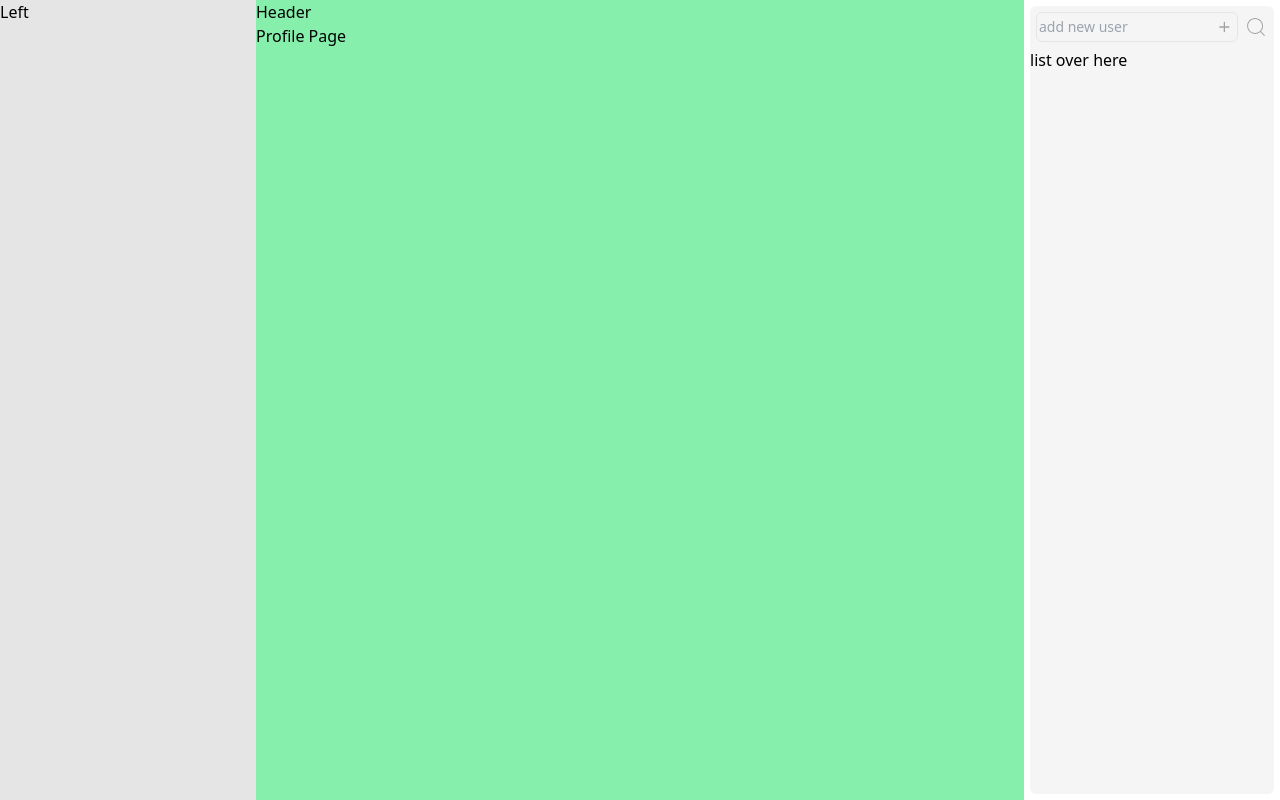
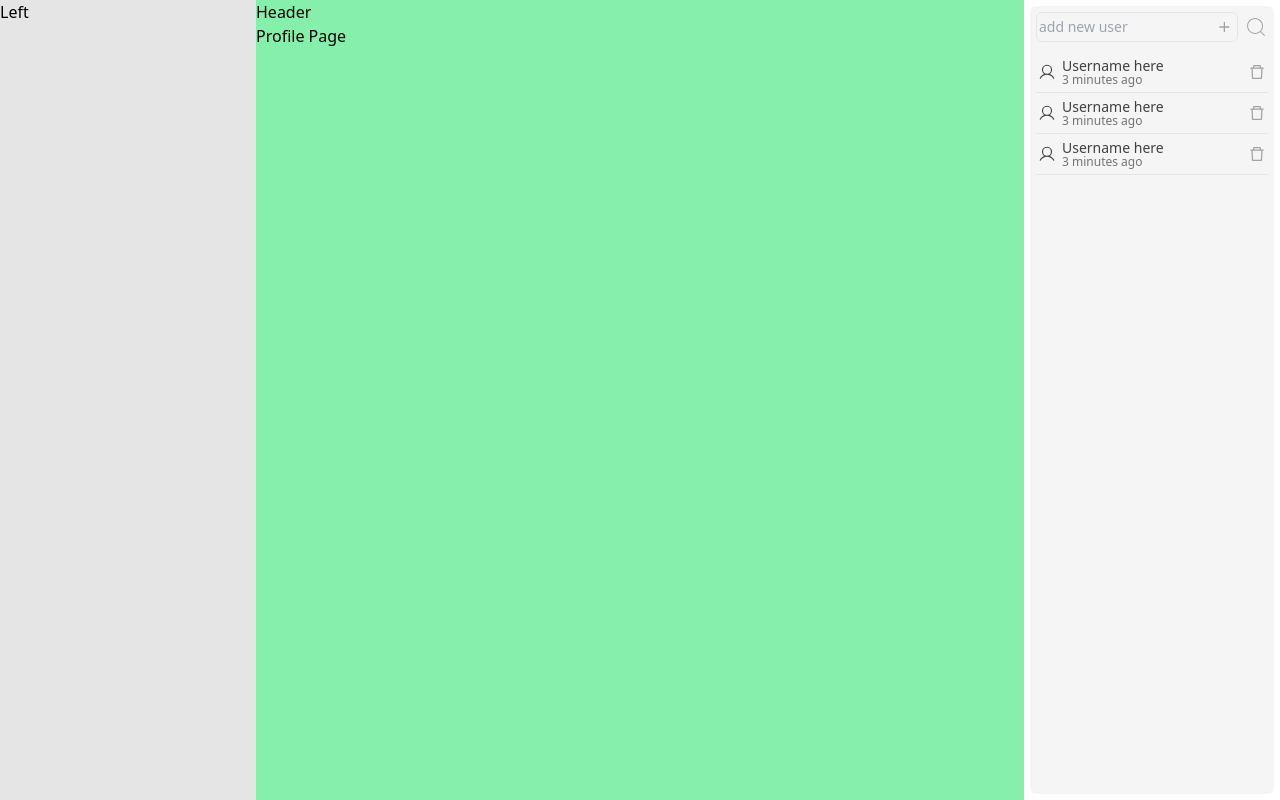
Before and after one commit to addispic/advance-nextjs-authentication, a Next.js app: page /dashboard/profile in a window 1280 px wide. Built offline with nearby package versions, Linux system fonts and the light colour scheme.

Commit message:
dashboard right side component ui is done

```diff
--- a/app/components/dashboard/RightSideComponent.tsx
+++ b/app/components/dashboard/RightSideComponent.tsx
@@ -1,7 +1,9 @@
 // icons
 import { IoIosAdd } from "react-icons/io";
 import { CiSearch } from "react-icons/ci";
-export default function RightSideComponent(){
+import { PiUser } from "react-icons/pi";
+import { AiOutlineDelete } from "react-icons/ai";
+export default function RightSideComponent() {
   return (
     <div className="w-64 h-full p-1.5">
       <div className="w-full h-full bg-neutral-100 rounded-md overflow-hidden">
@@ -9,17 +11,44 @@ export default function RightSideComponent(){
         <header className="p-1.5 flex items-center gap-x-1.5">
           {/* add new */}
           <div className="flex-1 flex items-center gap-x-1.5 p-0.5 border border-neutral-200 rounded-md">
-                        <input className="w-full focus:ring-0 focus:outline-none bg-transparent text-sm border-none" type="text" placeholder="add new user" />
-                        <IoIosAdd className="text-2xl cursor-pointer text-neutral-400 transition-colors ease-in-out duration-150 hover:text-neutral-600"/>
+            <input
+              className="w-full focus:ring-0 focus:outline-none bg-transparent text-sm border-none"
+              type="text"
+              placeholder="add new user"
+            />
+            <IoIosAdd className="text-2xl cursor-pointer text-neutral-400 transition-colors ease-in-out duration-150 hover:text-neutral-600" />
           </div>
           {/* search */}
           <div>
-                        <CiSearch className="text-2xl cursor-pointer text-neutral-400 transition-colors ease-in-out duration-150 hover:text-neutral-600"/>
+            <CiSearch className="text-2xl cursor-pointer text-neutral-400 transition-colors ease-in-out duration-150 hover:text-neutral-600" />
           </div>
         </header>
         {/* lists */}
-                <div>list over here</div>
+        <div className="p-1.5">
+          {[...Array(3)].map((item, index) => {
+            return (
+              <div key={index} className="p-0.5 flex items-center justify-between border-b border-neutral-200 pb-1 mb-0.5">
+                {/* user detail */}
+                <div className="flex items-center gap-x-1.5 text-neutral-700 text-sm">
+                  {/* icon */}
+                  <div className="shrink-0">
+                    <PiUser className="text-lg"/>
+                  </div>
+                  {/* detail */}
+                  <div>
+                    <p>Username here</p>
+                    <p className="text-xs -mt-1 text-neutral-500">3 minutes ago</p>
                   </div>
                 </div>
-    )
+                {/* action */}
+                <div>
+                    <AiOutlineDelete className="text-lg text-neutral-400 transition-colors ease-in-out duration-150 hover:text-neutral-600 cursor-pointer"/>
+                </div>
+              </div>
+            );
+          })}
+        </div>
+      </div>
+    </div>
+  );
 }
```
Lines whose indentation alone changed are shown as unchanged.
